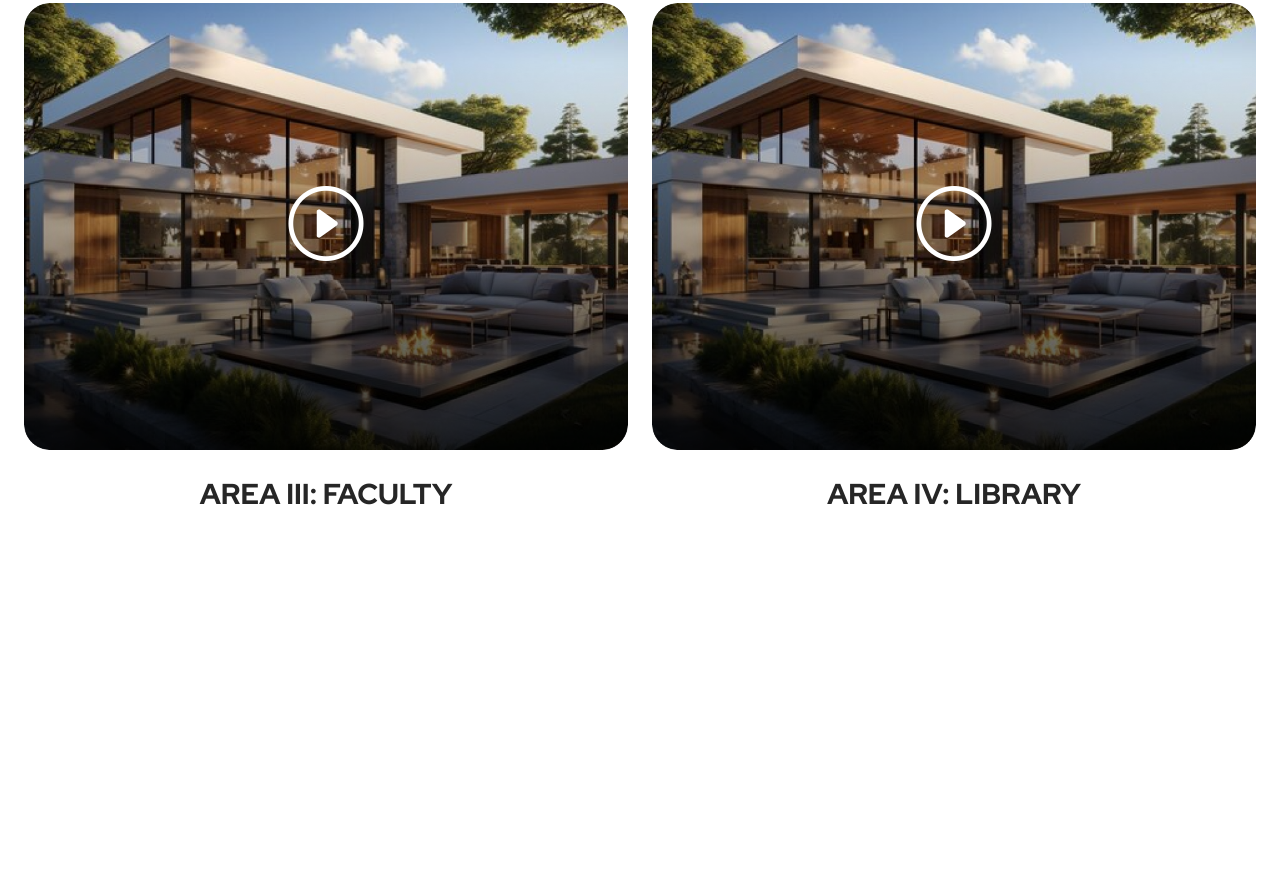
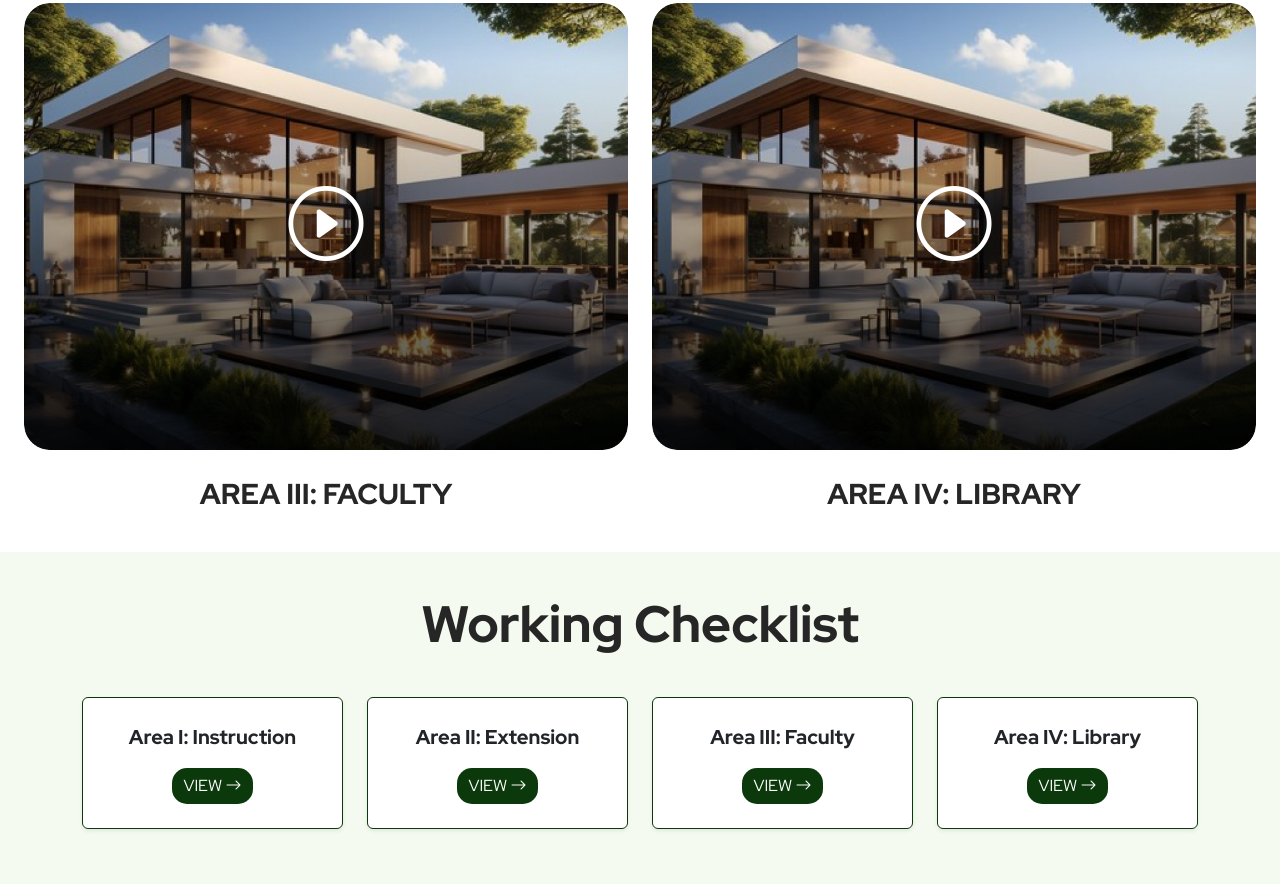
Before and after one commit to jdcbdev/aaccup2024, a plain HTML site: page index.html in a window 1280 px wide. Shown: the part 1980-2864 px from the top of the page. Before the commit the page ends 2532 px from the top, so only its background shows below. Drawn offline with Linux system fonts and the light colour scheme; some packages are replaced by stand-ins of ours; a script that the page names is missing.

Commit message:
add working checklist

```diff
--- a/css/style.css
+++ b/css/style.css
@@ -227,6 +227,11 @@
     text-transform: uppercase;
 }
 
+.working-checklist{
+    background-color: var(--banner-bg-color);
+    padding-bottom: 55px !important;
+}
+
 
 @media screen and (min-width: 768px) {
     .left-banner img{
--- a/index.html
+++ b/index.html
@@ -137,7 +137,7 @@
             </div>
         </div>
         <div class="container my-3 my-xxl-5">
-            <div class="row row-cols-1 row-cols-md-4 g-3 g-lg-4 g-xxl-5">
+            <div class="row row-cols-1 row-cols-md-2 row-cols-lg-4 g-3 g-lg-4 g-xxl-5">
                 <div class="col mt-3">
                     <div class="card text-center border-card-view rounded shadow-sm h-100 ">
                         <div class="card-body d-flex flex-column justify-content-between align-items-center p-4">
@@ -231,6 +231,49 @@
                 </div>
             </div>
         </div>
+        <div class="container-fluid working-checklist py-4">
+            <div class="text-center mt-3 mb-4 mb-lg-5">
+                <h1 class="text-bscs-presentation mb-4">
+                    Working Checklist
+                </h1>
+            </div>
+            <div class="container pt-xxl-4">
+                <div class="row row-cols-1 row-cols-md-2 row-cols-lg-4 g-3 g-lg-4 g-xxl-5">
+                    <div class="col mt-3">
+                        <div class="card text-center border-card-view rounded shadow-sm h-100 ">
+                            <div class="card-body d-flex flex-column justify-content-between align-items-center p-4">
+                                <p class="card-text fs-5 fw-bold">Area I: Instruction</p>
+                                <a href="#" class="btn btn-outline-success btn-view">VIEW <i class="bi bi-arrow-right"></i></a>
+                            </div>
+                        </div>
+                    </div>
+                    <div class="col mt-3">
+                        <div class="card text-center border-card-view rounded shadow-sm h-100">
+                            <div class="card-body d-flex flex-column justify-content-between align-items-center p-4">
+                                <p class="card-text fs-5 fw-bold">Area II: Extension</p>
+                                <a href="#" class="btn btn-outline-success btn-view">VIEW <i class="bi bi-arrow-right"></i></a>
+                            </div>
+                        </div>
+                    </div>
+                    <div class="col mt-3">
+                        <div class="card text-center border-card-view rounded shadow-sm h-100">
+                            <div class="card-body d-flex flex-column justify-content-between align-items-center p-4">
+                                <p class="card-text fs-5 fw-bold">Area III: Faculty</p>
+                                <a href="#" class="btn btn-outline-success btn-view">VIEW <i class="bi bi-arrow-right"></i></a>
+                            </div>
+                        </div>
+                    </div>
+                    <div class="col mt-3">
+                        <div class="card text-center border-card-view rounded shadow-sm h-100">
+                            <div class="card-body d-flex flex-column justify-content-between align-items-center p-4">
+                                <p class="card-text fs-5 fw-bold">Area IV: Library</p>
+                                <a href="#" class="btn btn-outline-success btn-view">VIEW <i class="bi bi-arrow-right"></i></a>
+                            </div>
+                        </div>
+                    </div>
+                </div>
+            </div>
+        </div>
     </main>
     <script src="vendor/bootstrap-5.3.3/dist/js/bootstrap.bundle.min.js"></script>
     <script src="vendor/jQuery-3.7.1/jquery-3.7.1.min.js"></script>
```
